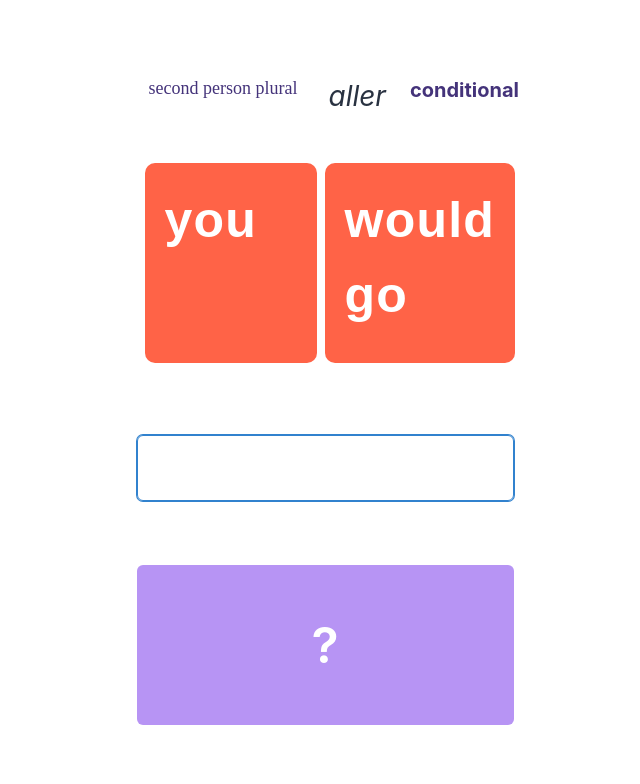
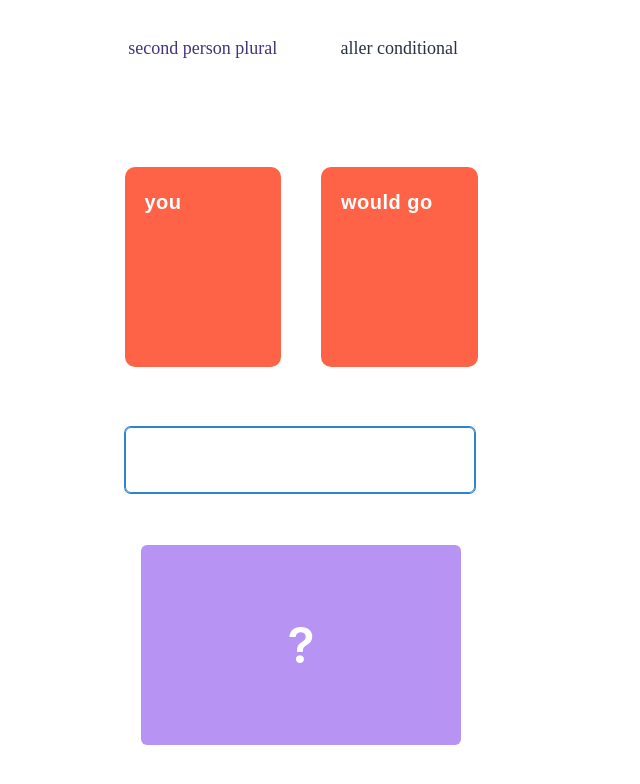
Before and after one commit to DavTho1983/french-verb-conjugation, a Next.js app: page / in a window 1280 px wide. Shown: the top 784 px of the page, without its empty margins (339-979 px from the left). Built offline with nearby package versions, Linux system fonts and the light colour scheme.

Commit message:
css redo

```diff
--- a/components/conjugation/conjugation.jsx
+++ b/components/conjugation/conjugation.jsx
@@ -30,23 +30,20 @@ function ConjugationContainer({ conjugation }) {
   useEffect(() => {}, []);
 
   return (
-    <Flex>
     <Box
       borderRadius={10}
       bg="tomato"
       p={5}
       h={200}
-        w={200}
       color="white"
       fontWeight="semibold"
       letterSpacing="wide"
-        fontSize="50px"
-        ml="2"
+      fontSize={20}
+      m={5}
       className={styles.title}
     >
       {conjugation}
     </Box>
-    </Flex>
   );
 }
 
--- a/components/modal/modal.jsx
+++ b/components/modal/modal.jsx
@@ -33,6 +33,7 @@ function VerbDrillsModal({
       onClose={onClose}
       isCentered
       size="xl"
+      w={"50vw"}
     >
       <ModalOverlay
         bg="none"
--- a/pages/index.js
+++ b/pages/index.js
@@ -3,6 +3,10 @@ import Head from "next/head";
 import styles from "../styles/Home.module.css";
 import {
   ChakraProvider,
+  Center,
+  Grid,
+  GridItem,
+  Box,
   extendTheme,
   useDisclosure,
   useToast,
@@ -251,9 +255,8 @@ export default function Home() {
 
         <main>
           <Flex direction={"column"} m={0} w={393}>
-            <Flex direction={"row"} h={300} w={393} p={0} m={8} mt={5}>
-              <Flex direction={"column"} m={0} w={180} h={300}>
-                <Flex direction={"row"} h={100}>
+            <Grid templateColumns="repeat(2, 1fr)">
+              <Center rowSpan={1} colSpan={1}>
                 <Text
                   m={3}
                   fontFamily={currentFonts.pronoun}
@@ -263,64 +266,60 @@ export default function Home() {
                 >
                   {pronounLabel}
                 </Text>
-                </Flex>
-                <ConjugationContainer conjugation={pronoun} />
-              </Flex>
-              <Flex direction={"row"} h={300}>
-                <Flex direction={"column"} w={180} h={100}>
-                  <Flex direction={"row"} h={100}>
+              </Center>
+              <Center rowSpan={1} colSpan={1}>
+                <Box>
                   <Text
-                      fontSize={28}
                     m={3}
-                      font={currentFonts.verb}
-                      fontStyle={"italic"}
+                    fontFamily={currentFonts.pronoun}
+                    fontSize={18}
                     color={"#293241"}
                     h={100}
                   >
-                      {verb}
+                    {verb} {tense}
                   </Text>
-                    <Text
-                      fontSize={20}
-                      font={currentFonts.englishVerbConjugation}
-                      fontWeight={"bold"}
-                      m={3}
-                      color={"#44337A"}
-                      h={100}
-                    >
-                      {tense}
-                    </Text>
-                  </Flex>
+                </Box>
+              </Center>
+              <GridItem rowSpan={1} colSpan={1}>
+                <ConjugationContainer conjugation={pronoun} />
+              </GridItem>
+              <GridItem rowSpan={1} colSpan={1}>
                 <ConjugationContainer conjugation={englishVerbConjugation} />
-                </Flex>
-              </Flex>
-            </Flex>
+              </GridItem>
+            </Grid>
 
-            <Flex direction={"row"}>
-              <Flex direction={"column"}>
+            <Grid templateColumns="repeat(1, 1fr)">
+              <GridItem rowSpan={1} colSpan={1}>
                 <Input
                   ref={finalRef}
-                  fontSize={50}
-                  m={8}
+                  fontSize={20}
+                  m={5}
                   mt={10}
                   p={8}
-                  w={377}
+                  maxW={350}
                   value={conjugationValue}
                   onChange={(event) => setConjugationValue(event.target.value)}
                   // onKeyDown={handleKeyDown}
                 />
+              </GridItem>
+            </Grid>
+
+            <Grid templateColumns="repeat(1, 1fr)">
+              <Center rowSpan={1} colSpan={1}>
                 <Button
-                  size="md"
                   colorScheme="brand"
                   variant="solid"
                   m={8}
-                  p={20}
-                  w={377}
+                  p={100}
+                  w={320}
                   fontSize={50}
                   onClick={() => checkConjugation()}
                 >
                   ?
                 </Button>
-              </Flex>
+              </Center>
+            </Grid>
+
             <VerbDrillsModal
               isOpen={isOpen}
               onClose={onClose}
@@ -331,7 +330,6 @@ export default function Home() {
               finalFocusRef={finalRef}
             />
           </Flex>
-          </Flex>
         </main>
       </div>
     </ChakraProvider>
```
Lines whose indentation alone changed are shown as unchanged.
